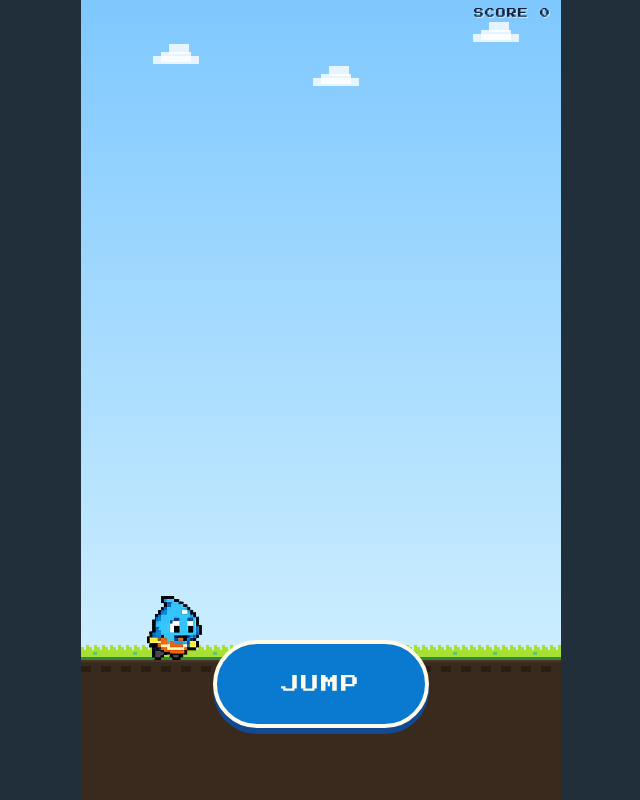
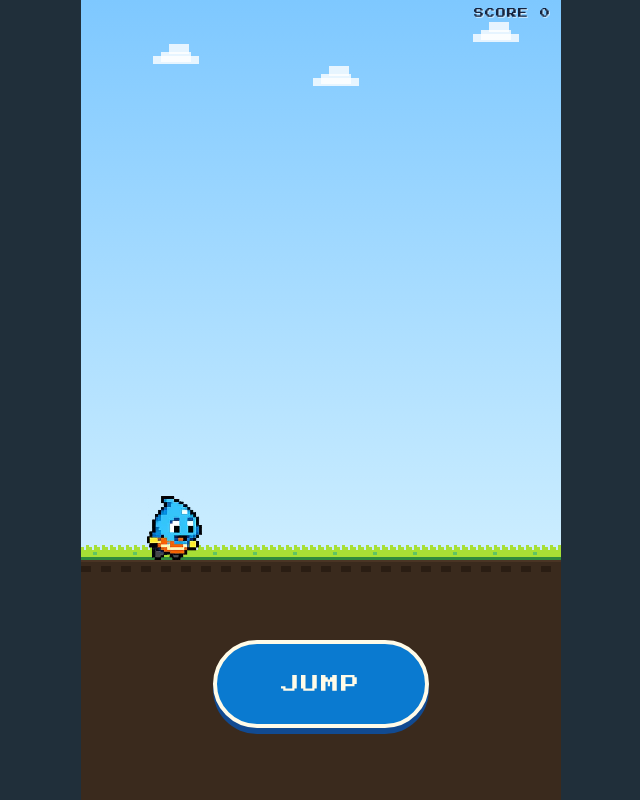
Before and after one commit to roddejos/epatak-easter-egg-game, a plain HTML site: page easter-egg/index.html in a window 1280 px wide. Shown: the whole page, without its empty margins (319-959 px from the left). Drawn offline with Linux system fonts and the light colour scheme.

```diff
--- a/easter-egg/index.html
+++ b/easter-egg/index.html
@@ -165,7 +165,7 @@
   const wrapEl = document.getElementById('wrap');
 
   let W = canvas.width, H = canvas.height;
-  const GROUND_BAND = 140; // total height of grass+dirt ground strip -- change this number to make the ground taller/shorter
+  const GROUND_BAND = 240; // total height of grass+dirt ground strip -- change this number to make the ground taller/shorter
   let GROUND_Y = H - GROUND_BAND;
 
   function resizeCanvas(){
```
